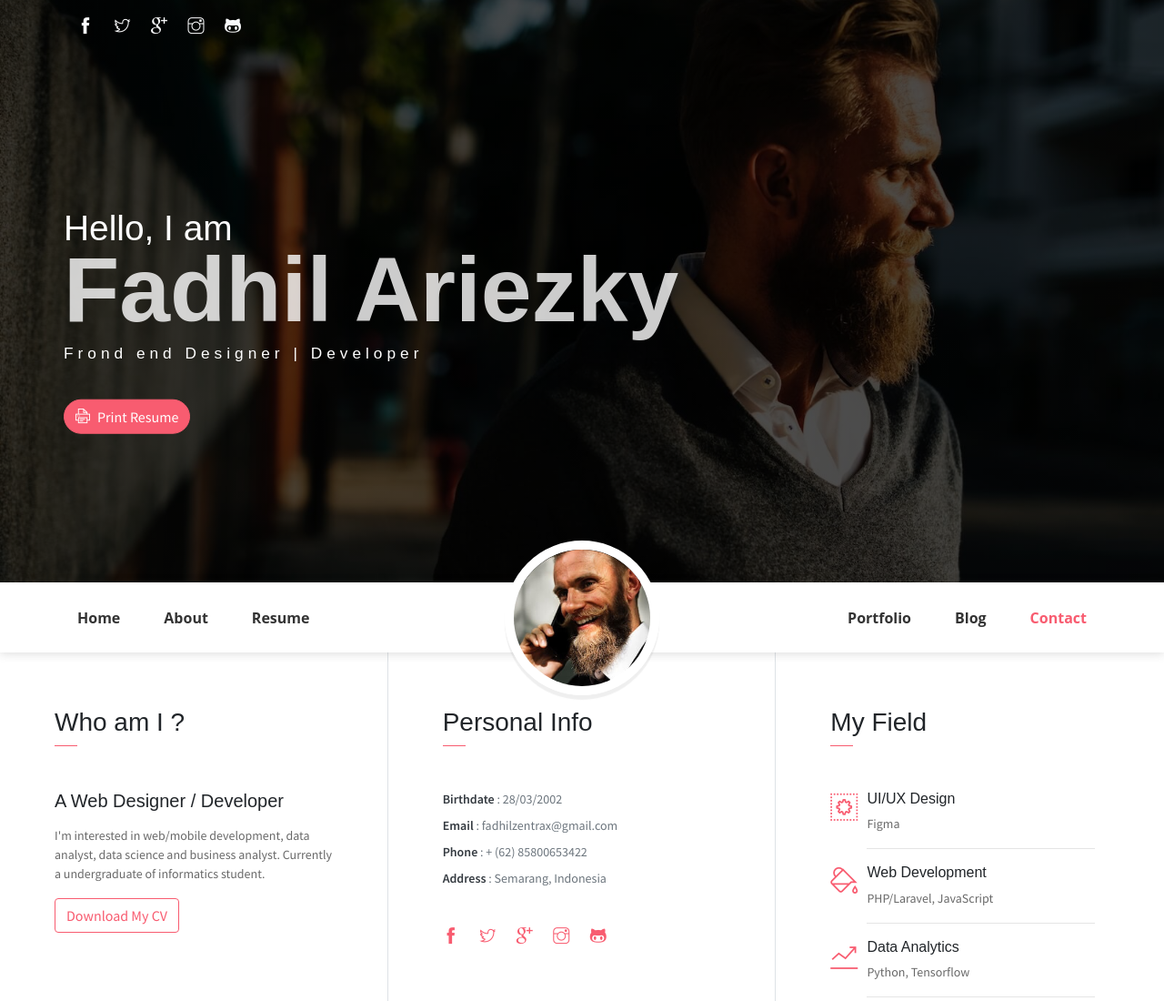
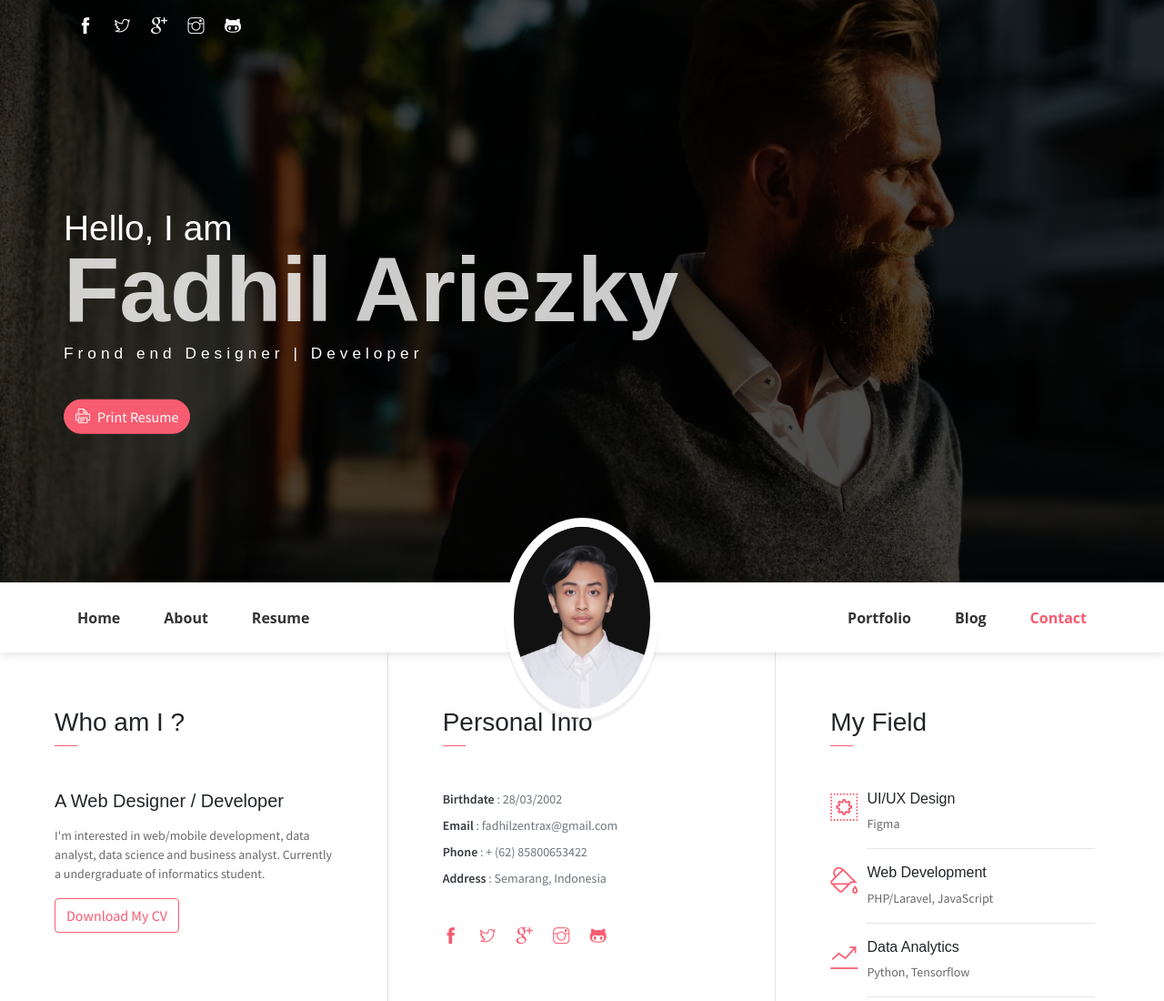
Before and after one commit to fariezky/portfolio, a website: page public_html/index.html in a window 1280 px wide. Shown: the top 1100 px of the page at 91% size. Drawn offline with Linux system fonts and the light colour scheme; some packages are replaced by stand-ins of ours; some icons are missing.

Commit message:
changes progile photo

```diff
--- a/public_html/index.html
+++ b/public_html/index.html
@@ -48,7 +48,7 @@
                     </li>
                 </ul>
                 <ul class="navbar-nav brand">
-                    <img src="assets/imgs/avatar.jpg" alt="" class="brand-img">
+                    <img src="assets/imgs/avatar2.jpg" alt="" class="brand-img">
                     <li class="brand-txt">
                         <h5 class="brand-title">Fadhil Ariezky</h5>
                         <div class="brand-subtitle">Web Designer | Developer</div>
```
Also changed, not shown: public_html/assets/imgs/avatar2.jpg (added).
